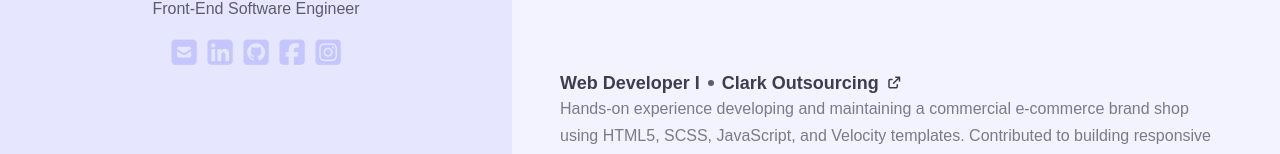
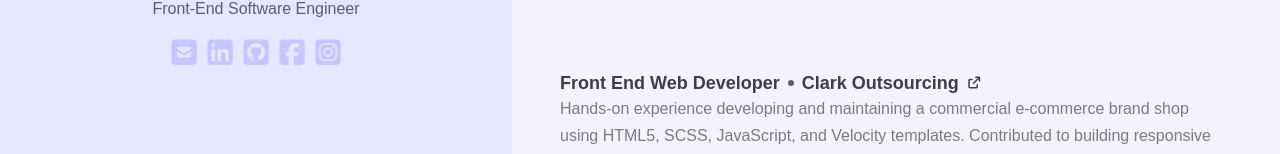
Before and after one commit to Inesiaaa/sia, an Angular app: page / in a window 1280 px wide. Shown: the part 552-706 px from the top of the page. Built offline with nearby package versions, Linux system fonts and the light colour scheme; a web font is replaced by a local one.

Commit message:
feature/portfolio-v8 - Rename role

```diff
--- a/src/app/experiences/experiences.component.html
+++ b/src/app/experiences/experiences.component.html
@@ -5,7 +5,7 @@
                 <div class="experience-item card">
                     <div class="experience-info">
                         <a class="highlight" href="https://clarkoutsourcing.com/" target="_blank">
-                            <span>Web Developer I</span>
+                            <span>Front End Web Developer</span>
                             <i class="dot-icon"></i>
                             <span>Clark Outsourcing</span>
                             <i class="fa-solid fa-arrow-up-right-from-square"></i>
```
